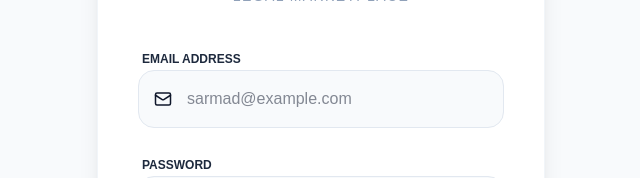
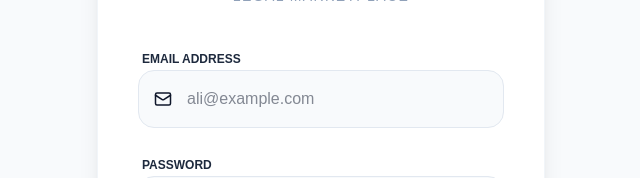
Before and after one commit to ZainAbbas-dev/CaseRoute, a Next.js app in the folder frontend/: page / in a window 1280 px wide. Shown: the part 276-454 px from the top of the page, without its empty margins (319-959 px from the left). Built offline with nearby package versions, Linux system fonts and the light colour scheme.

Commit message:
fix issues

```diff
--- a/frontend/src/app/page.jsx
+++ b/frontend/src/app/page.jsx
@@ -63,7 +63,7 @@ export default function LoginPage() {
                 type="email"
                 required
                 className="w-full pl-12 pr-4 py-4 bg-slate-50 border border-slate-200 rounded-2xl outline-none focus:ring-2 focus:ring-blue-500 transition-all text-slate-900"
-                placeholder="sarmad@example.com"
+                placeholder="ali@example.com"
                 value={email}
                 onChange={(e) => setEmail(e.target.value)}
               />
```
